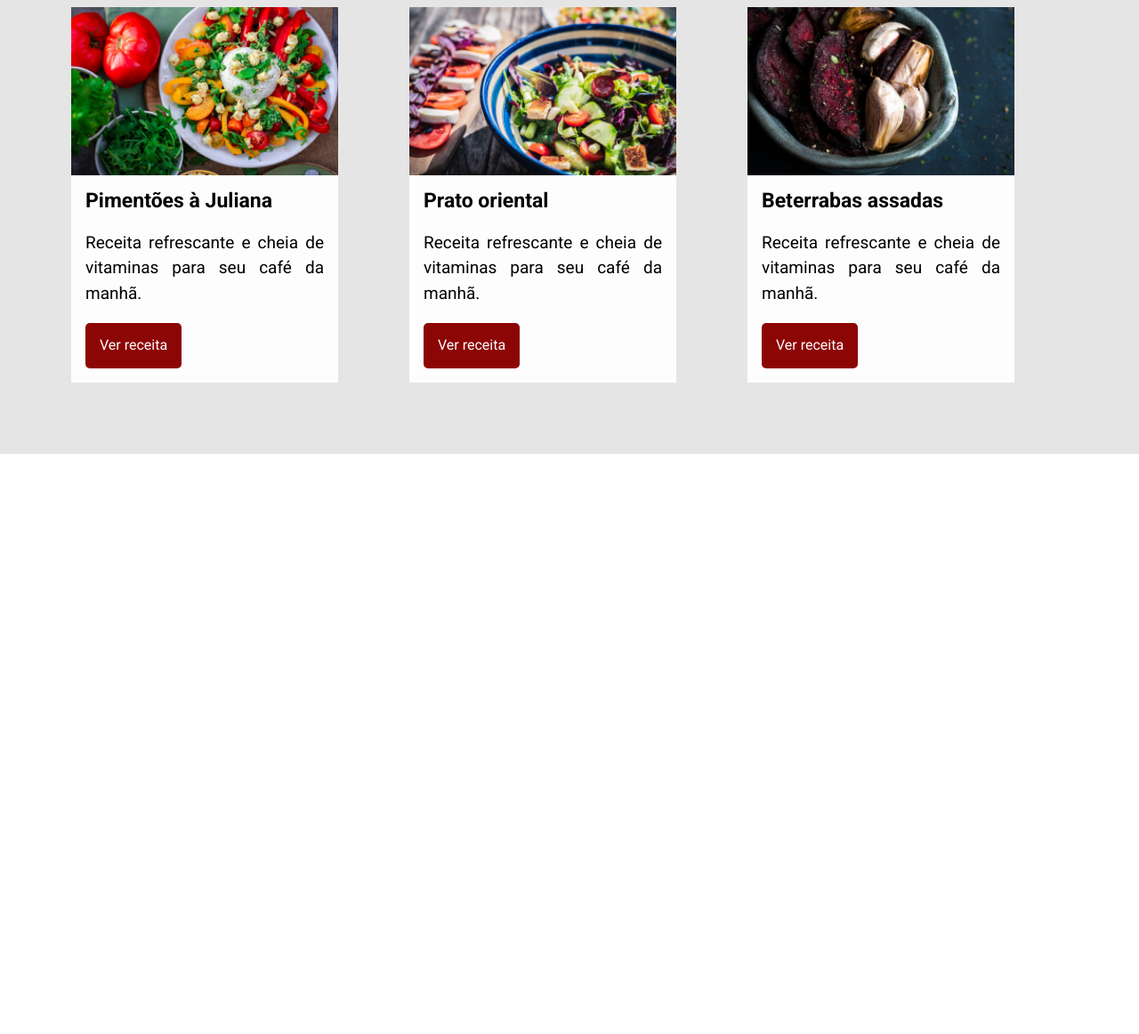
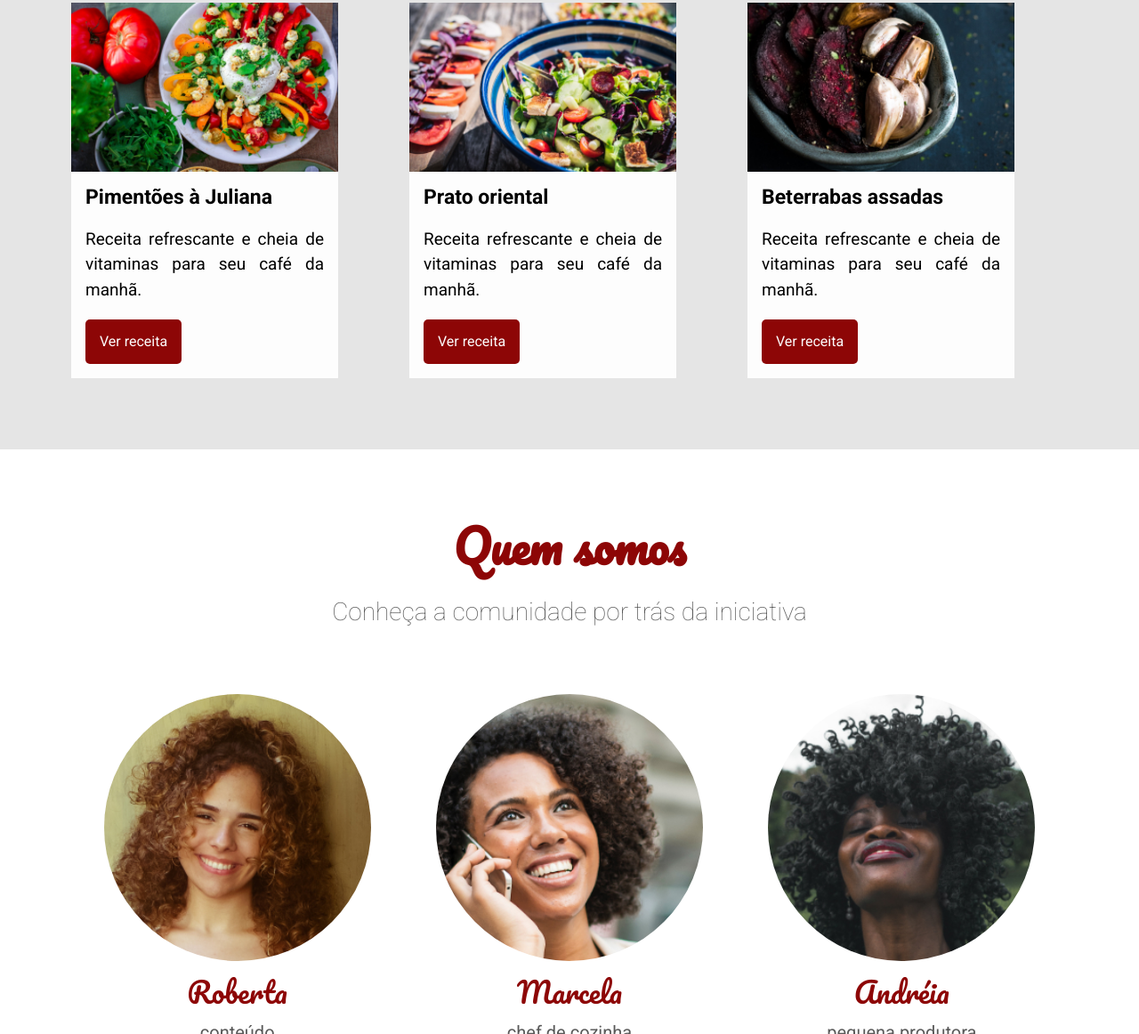
Before and after one commit to Henrique-Santos/Arquitetura_CSS, a plain HTML site: page index.html in a window 1280 px wide. Shown: the part 1638-2800 px from the top of the page at 89% size. Before the commit the page ends 2148 px from the top, so only its background shows below. Drawn offline with Linux system fonts and the light colour scheme.

Commit message:
Concluido parte de Quem Somos

```diff
--- a/assets/css/banner/banner-imagem.css
+++ b/assets/css/banner/banner-imagem.css
@@ -1,4 +1,5 @@
 .banner__imagem{
+  background: url('../../img/banner.jpg') no-repeat center / cover;
   height: calc(100vh - 72px);
   width: 100%;
 }
--- a/assets/css/banner/banner-titulo.css
+++ b/assets/css/banner/banner-titulo.css
@@ -1,9 +1,9 @@
 .banner__titulo {
+  color: #FDFDFD;
   font-family: Pacifico, cursive;
-  color: #FDFDFD;
   font-size: 5.0625rem;
+  left: 50%;
   position: absolute;
-  left: 50%;
   text-shadow: 0 4px 4px rgba(0, 0, 0, 0.75);
   top: 50%;
   text-align: center;
--- a/assets/css/menu/menu-item.css
+++ b/assets/css/menu/menu-item.css
@@ -1,4 +1,3 @@
-
 .menu__item {
   list-style: none;
 }
--- /dev/null
+++ b/assets/css/pessoa/pessoa-funcao.css
@@ -0,0 +1,5 @@
+.pessoa__funcao {
+  color: #595959;
+  font-size: 1.25rem;
+  text-transform: lowercase;
+}
--- /dev/null
+++ b/assets/css/pessoa/pessoa-imagem.css
@@ -0,0 +1,22 @@
+.pessoa__imagem {
+  background-position: center;
+  background-repeat: no-repeat;
+  background-size: cover;
+  border-radius: 100%;
+  height: 300px;
+  width: 300px;
+}
+
+.pessoa__imagem--roberta {
+  background-image: url('../../img/pessoas/roberta.jpg');
+
+}
+
+.pessoa__imagem--marcela {
+  background-image: url('../../img/pessoas/marcela.jpg');
+
+}
+
+.pessoa__imagem--andreia {
+  background-image: url('../../img/pessoas/andreia.jpg');
+}
--- /dev/null
+++ b/assets/css/pessoa/pessoa-nome.css
@@ -0,0 +1,6 @@
+.pessoa__nome {
+  color: #8D0606;
+  font-family: Pacifico, cursive;
+  font-size: 2rem;
+  margin: 1rem 0;
+}
--- /dev/null
+++ b/assets/css/pessoa/pessoa.css
@@ -0,0 +1,4 @@
+.pessoa {
+  display: flex;
+  flex-direction: column;
+}
--- /dev/null
+++ b/assets/css/pessoas.css
@@ -0,0 +1,5 @@
+.pessoas {
+  display: flex;
+  padding-top: 3rem;
+  justify-content: space-around;
+}
--- /dev/null
+++ b/assets/css/quemSomos/quemSomos-descricao.css
@@ -0,0 +1,5 @@
+.quem-somos__descricao {
+  color: #595959;
+  font-size: 1.75rem;
+  font-weight: 100;
+}
--- /dev/null
+++ b/assets/css/quemSomos/quemSomos-titulo.css
@@ -0,0 +1,6 @@
+.quem-somos__titulo {
+  color: #8D0606;
+  font-family: Pacifico, cursive;
+  font-size: 3.1875rem;
+  margin-bottom: 1rem;
+}
--- /dev/null
+++ b/assets/css/quemSomos/quemSomos.css
@@ -0,0 +1,4 @@
+.quem-somos {
+  text-align: center;
+  padding: 5rem;
+}
--- a/assets/css/receita/receita-botao.css
+++ b/assets/css/receita/receita-botao.css
@@ -1,13 +1,13 @@
 .receita__botao {
+  color: #FDFDFD;
   background: #8D0606;
   border: none;
   border-radius: 5px;
-  color: #FDFDFD;
   padding: 1rem;
   transition: all .1s ease-in-out;
 }
 
 .receita__botao:hover {
+  cursor: pointer;
   background: #620404;
-  cursor: pointer;
 }
--- a/index.html
+++ b/index.html
@@ -25,6 +25,14 @@
         <link href="./assets/css/receita/receita-descricao.css" rel="stylesheet" />
         <link href="./assets/css/receita/receita-imagem.css" rel="stylesheet" />
         <link href="./assets/css/receita/receita-titulo.css" rel="stylesheet" />
+        <link href="./assets/css/quemSomos/quemSomos.css" rel="stylesheet" />
+        <link href="./assets/css/quemSomos/quemSomos-descricao.css" rel="stylesheet" />
+        <link href="./assets/css/quemSomos/quemSomos-titulo.css" rel="stylesheet" />
+        <link href="./assets/css/pessoas.css" rel="stylesheet" />
+        <link href="./assets/css/pessoa/pessoa.css" rel="stylesheet" />
+        <link href="./assets/css/pessoa/pessoa-funcao.css" rel="stylesheet" />
+        <link href="./assets/css/pessoa/pessoa-imagem.css" rel="stylesheet" />
+        <link href="./assets/css/pessoa/pessoa-nome.css" rel="stylesheet" />
     </head>
     <body>
 
@@ -41,7 +49,7 @@
         </header>
 
         <section class="banner">
-            <img class="banner__imagem" src="./assets/img/banner.jpg"/>
+            <div class="banner__imagem"></div>
             <h2 class="banner__titulo">Reaproveite melhor os alimentos!</h2>
         </section>
 
@@ -101,5 +109,27 @@
             </div>
         </section>
 
+        <section class="quem-somos">
+            <h3 class="quem-somos__titulo">Quem somos</h3>
+            <p class="quem-somos__descricao">Conheça a comunidade por trás da iniciativa</p>
+            <div class="pessoas">
+                <div class="pessoa">
+                    <div class="pessoa__imagem pessoa__imagem--roberta"></div>
+                    <span class="pessoa__nome">Roberta</span>
+                    <span class="pessoa__funcao">Conteúdo</span>
+                </div>
+                <div class="pessoa">
+                    <div class="pessoa__imagem pessoa__imagem--marcela"></div>
+                    <span class="pessoa__nome">Marcela</span>
+                    <span class="pessoa__funcao">Chef de cozinha</span>
+                </div>
+                <div class="pessoa">
+                    <div class="pessoa__imagem pessoa__imagem--andreia"></div>
+                    <span class="pessoa__nome">Andréia</span>
+                    <span class="pessoa__funcao">Pequena Produtora</span>
+                </div>
+            </div>
+        </section>
+
     </body>
 </html>
```
